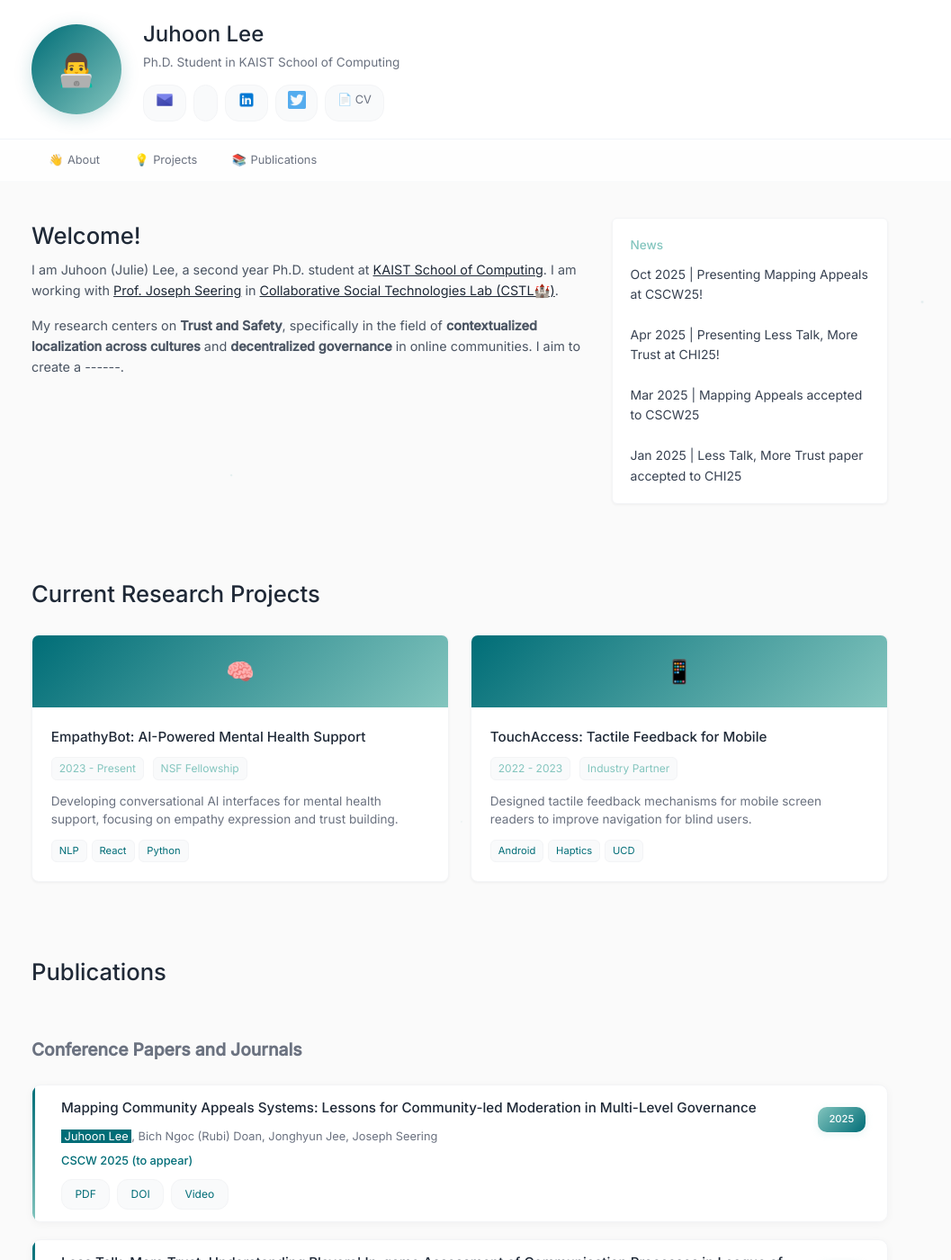
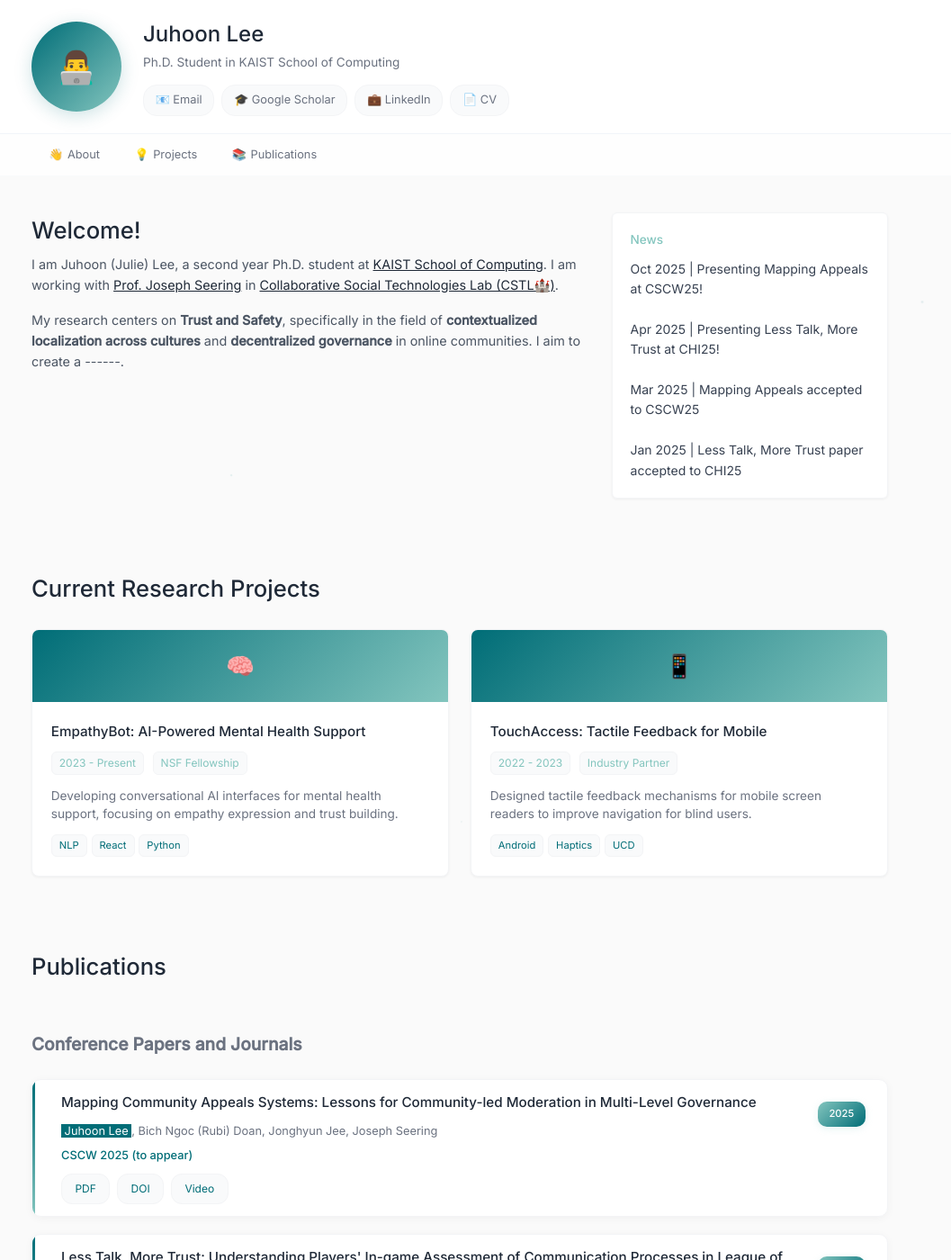
Before and after one commit to julielee16/personal-website, a Jekyll site: the page built from index.md, in a window 1280 px wide and 1400 px high. Shown: the whole window at 90% size, without its empty margins (129-1186 px from the left). Built offline with Jekyll 4.4.1, drawn with Linux system fonts in a browser that asks for light colours.

```diff
--- a/_layouts/default.html
+++ b/_layouts/default.html
@@ -17,10 +17,9 @@
                 <h1>Juhoon Lee</h1>
                 <h2>Ph.D. Student in KAIST School of Computing</h2>
                 <div class="contact-links">
-                    <a href="mailto:juhoonlee@kaist.ac.kr"><img src="/assets/images/icons8-email-48.png"></a>
-                    <a href="https://scholar.google.com/citations?user=YmjG9ygAAAAJ&hl=en" target="_blank"><i class="ai ai-google-scholar fa-2x"></i></a>
-                    <a href="https://www.linkedin.com/in/juhoon-l-657489100/" target="_blank"><img src="/assets/images/icons8-linkedin-48.png"></a>
-                    <a href="" target="_blank"><img src="/assets/images/icons8-twitter-48.png"></a>
+                    <a href="mailto:juhoonlee@kaist.ac.kr">📧 Email</a>
+                    <a href="https://scholar.google.com/citations?user=YmjG9ygAAAAJ&hl=en" target="_blank">🎓 Google Scholar</a>
+                    <a href="https://www.linkedin.com/in/juhoon-l-657489100/" target="_blank">💼 LinkedIn</a>
                     <a href="/cv.pdf" target="_blank">📄 CV</a>
                 </div>
             </div>
--- a/_styles/_style.scss
+++ b/_styles/_style.scss
@@ -125,11 +125,6 @@
 
 .contact-links a:hover:before {
     left: 0;
-}
-
-.contact-links img {
-    width: 20px;
-    height: 20px;
 }
 
 /* Navigation */
```
